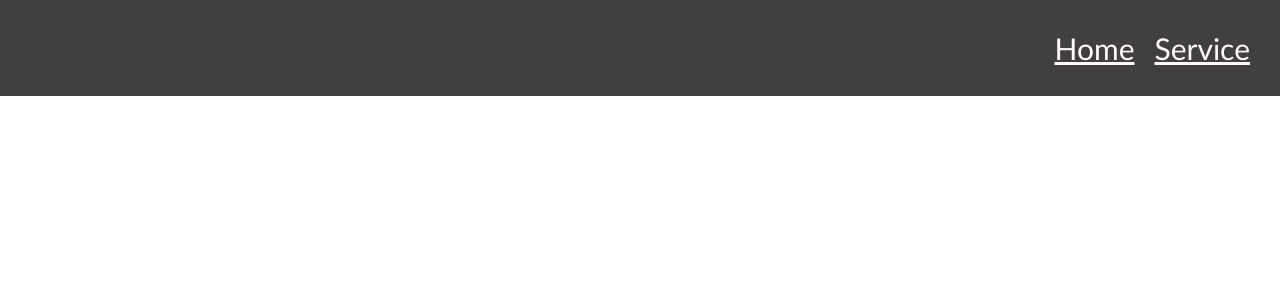
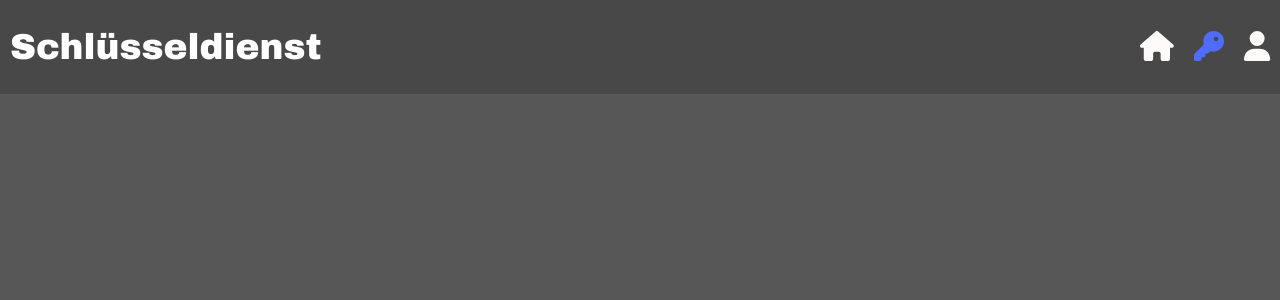
Before and after one commit to Moslem-Elo/KeyService-Frontend, a Vue app: page /service in a window 1280 px wide. Before the commit this address had no page. Shown: the top 300 px of the page. Built offline with nearby package versions, Linux system fonts and the light colour scheme.

Commit message:
Weitere Anpassung an design und struktur.

```diff
--- a/index.html
+++ b/index.html
@@ -5,9 +5,14 @@
   <link rel="icon" href="/favicon.ico">
   <meta name="viewport" content="width=device-width, initial-scale=1.0">
   <title>Vite App</title>
+  <!-- Füge die W3Schools-Stile hinzu -->
+  <link rel="stylesheet" href="https://www.w3schools.com/w3css/4/w3.css">
+  <!-- Optional: Füge die W3Schools JavaScript-Bibliothek hinzu -->
+  <script src="https://www.w3schools.com/lib/w3.js"></script>
 </head>
 <body>
 <div id="app"></div>
 <script type="module" src="/src/main.js"></script>
 </body>
+
 </html>
--- a/package.json
+++ b/package.json
@@ -9,6 +9,12 @@
     "test:unit": "vitest"
   },
   "dependencies": {
+    "@fortawesome/fontawesome-free": "^6.5.1",
+    "@fortawesome/fontawesome-svg-core": "^6.5.1",
+    "@fortawesome/free-brands-svg-icons": "^6.5.1",
+    "@fortawesome/free-regular-svg-icons": "^6.5.1",
+    "@fortawesome/free-solid-svg-icons": "^6.5.1",
+    "@fortawesome/vue-fontawesome": "^3.0.5",
     "vue": "^3.3.4",
     "vue-router": "^4.2.5"
   },
--- a/src/App.vue
+++ b/src/App.vue
@@ -2,17 +2,22 @@
     <div>
         <header>
             <div class="wrapper">
-                <div></div>
+                <div class="title-container">
+                    <h3 class="title">Schlüsseldienst</h3>
+                </div>
                 <nav>
-                    <router-link to="/" class="custom-link" :class="{ 'active-link': $route.path === '/' }">Home</router-link>
-                    <router-link to="/about" class="custom-link" :class="{ 'active-link': $route.path === '/about' }">Service</router-link>
+                    <router-link to="/" class="custom-link" :class="{ 'active-link': $route.path === '/' }">
+                        <font-awesome-icon icon="fa-solid fa-house" />
+                    </router-link>
+                    <router-link to="/service" class="custom-link" :class="{ 'active-link': $route.path === '/service' }">
+                        <font-awesome-icon icon="fa-solid fa-key" />
+                    </router-link>
+                    <router-link to="login" class="custom-link" :class="{'active-link': $route.path === '/login'}">
+                        <font-awesome-icon icon="fa-solid fa-user" />
+                    </router-link>
                 </nav>
             </div>
         </header>
-
-        <body>
-
-        </body>
     </div>
 </template>
 
@@ -20,40 +25,19 @@
 import { RouterLink, RouterView } from 'vue-router';
 </script>
 
-<style scoped>
+<style>
 header {
-    background-color: #413f3f;
-    padding: 30px;
+    background-color: #484848;
+    padding: 10px;
     position: fixed;
     top: 0;
     left: 0;
     right: 0;
     z-index: 999;
-
 }
 
-body {
-    margin: 0; /* Setze den Seitenrand auf 0, um den Standardseitenrand zu entfernen */
-    background-color: #03daf8; /* Hintergrundfarbe des Body-Elements */
-    background-size: cover; /* Skaliert das Hintergrundbild, um die gesamte Fläche zu bedecken */
-}
-
-
-.image-container {
-    position: fixed;
-    top: 0;
-    left: 0;
-    width: 100%;
-    height: 100%;
-    overflow: hidden;
-    z-index: -1; /* Setze das Bild hinter den anderen Elementen */
-}
-
-.image-container img {
-    width: 100vw; /* Breite des Viewports */
-    height: 100vh; /* Höhe des Viewports */
-    object-fit: cover; /* Skaliert das Bild, um die gesamte Fläche zu bedecken */
-    object-position: center; /* Position des Bildes im Container */
+body{
+    background-color: #575757;
 }
 
 .wrapper {
@@ -61,15 +45,26 @@ body {
     justify-content: space-between;
     align-items: center;
     font-size: 30px;
-    font-family: Calibri;
+    font-family: Arial;
     font-style: normal;
+}
+
+.title-container {
+    flex: 1; /* Fülle den verfügbaren Platz aus */
+
+}
+
+.title {
+    font-weight: bold; /* Mach die Schrift dicker */
+    font-size: larger;
+    color: white;
+    font-family: "Arial Black";
 }
 
 nav {
     display: flex;
     gap: 20px;
 }
-
 
 .custom-link {
     color: #fffafa; /* Farbe für nicht aktive Links */
@@ -79,7 +74,4 @@ nav {
     color: #4f6cff; /* Farbe für aktive Links */
     /* Hier könntest du auch andere Stile für aktive Links hinzufügen */
 }
-
-
-
 </style>
--- a/src/main.js
+++ b/src/main.js
@@ -1,11 +1,16 @@
 
 
 import { createApp } from 'vue'
+import { library } from '@fortawesome/fontawesome-svg-core'
+import {fas, faUserSecret} from '@fortawesome/free-solid-svg-icons'
+import { FontAwesomeIcon } from '@fortawesome/vue-fontawesome'
 import App from './App.vue'
-import router from './router'
+
+import router from "@/router";
 
 const app = createApp(App)
-
+app.component('font-awesome-icon', FontAwesomeIcon);
+library.add(fas, faUserSecret)
 app.use(router)
 
 app.mount('#app')
--- a/src/router/index.js
+++ b/src/router/index.js
@@ -1,5 +1,7 @@
 import { createRouter, createWebHistory } from 'vue-router'
 import HomeView from '../views/HomeView.vue'
+import LoginView from "@/views/LoginView.vue";
+import ServiceView from "@/views/ServiceView.vue";
 
 const router = createRouter({
   history: createWebHistory(import.meta.env.BASE_URL),
@@ -10,12 +12,17 @@ const router = createRouter({
       component: HomeView
     },
     {
-      path: '/about',
-      name: 'about',
+      path: '/service',
+      name: 'service',
       // route level code-splitting
       // this generates a separate chunk (About.[hash].js) for this route
       // which is lazy-loaded when the route is visited.
-      component: () => import('../views/AboutView.vue')
+      component: ServiceView
+    },
+    {
+      path: '/login',
+      name: 'login',
+      component: LoginView
     }
   ]
 })
--- a/src/views/AboutView.vue
+++ /dev/null
@@ -1,10 +0,0 @@
-<template>
-  <div class="about">
-
-  </div>
-</template>
-
-<style>
-
-
-</style>
--- a/src/views/HomeView.vue
+++ b/src/views/HomeView.vue
@@ -1,9 +1,12 @@
 <script setup>
-
 </script>
 
+
 <template>
-  <main>
 
-  </main>
 </template>
+
+
+<style scoped>
+
+</style>
--- /dev/null
+++ b/src/views/LoginView.vue
@@ -0,0 +1,11 @@
+<script setup>
+
+</script>
+
+<template>
+
+</template>
+
+<style scoped>
+
+</style>
--- /dev/null
+++ b/src/views/ServiceView.vue
@@ -0,0 +1,30 @@
+<script setup>
+
+</script>
+
+<template>
+    <div class="service">
+        <h2>Unsere Dienstleistungen</h2>
+        <p>
+            Hier kannst du Informationen zu den Dienstleistungen deines Unternehmens oder andere relevante Inhalte hinzufügen.
+        </p>
+    </div>
+</template>
+
+<style>
+body{
+
+}
+
+h2 {
+    text-align: center;
+    margin-top: 50px;
+    color: #413f3f;
+}
+
+p {
+    max-width: 600px;
+    margin: 0 auto;
+    line-height: 1.5;
+}
+</style>
```
Also changed, not shown: 1 other file (tests, documents, lock files or other folders). Lines whose indentation alone changed are shown as unchanged.
